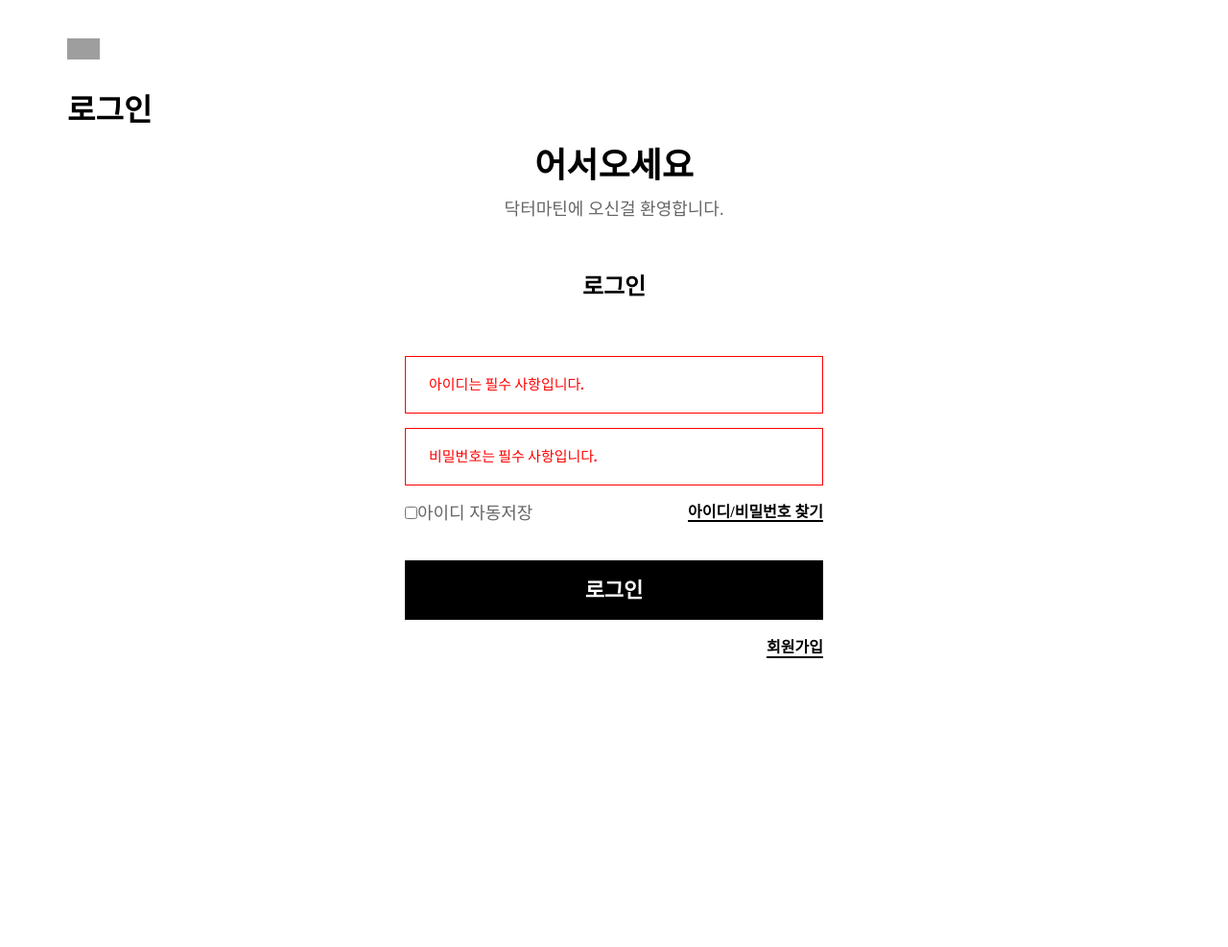
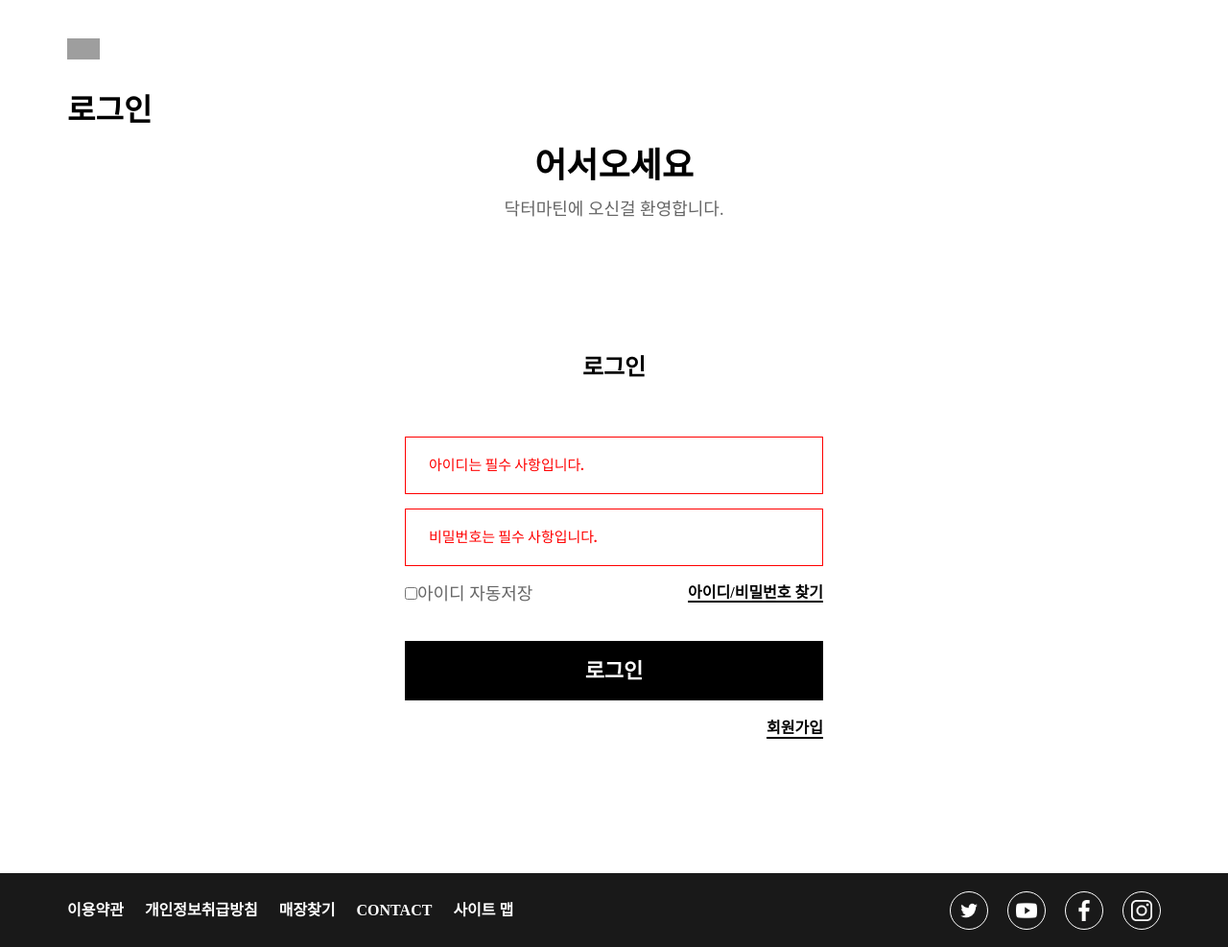
Before and after one commit to wecode-bootcamp-korea/29-1st-Dr-Mataeng-frontend, a React app: page /login in a window 1280 px wide. Shown: the whole page at 96% size. Before the commit the page ends 800 px from the top, so only its background shows below. Built offline with nearby package versions, Linux system fonts and the light colour scheme; grey boxes are pictures that could not be loaded.

Commit message:
Add footer

```diff
--- a/src/pages/Login/Login.scss
+++ b/src/pages/Login/Login.scss
@@ -51,6 +51,7 @@
 
   .loginWrapper {
     @include containerWrapper;
+    margin-bottom: 144px;
 
     .header {
       .title {
--- a/src/pages/Login/login.js
+++ b/src/pages/Login/login.js
@@ -1,6 +1,7 @@
 import React, { useState } from 'react';
 import { useNavigate } from 'react-router-dom';
 import '../Login/Login.scss';
+import Footer from '../../components/footer/footer';
 
 const Login = () => {
   const [loginInput, setLoginInput] = useState({
@@ -121,6 +122,7 @@ const Login = () => {
           </div>
         </div>
       </div>
+      <Footer />
     </>
   );
 };
```
